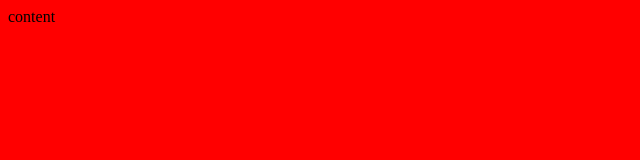
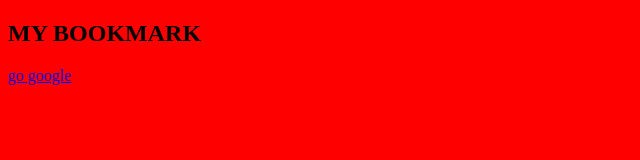
Before and after one commit to manojgowda17/sigma--web-dev-corse, a plain HTML site: page video 3/index.html in a window 1280 px wide. Shown: the whole page, without its empty margins (0-640 px from the left). Drawn offline with Linux system fonts and the light colour scheme.

Commit message:
Update index.html

```diff
--- a/video 3/index.html
+++ b/video 3/index.html
@@ -9,7 +9,10 @@
     <link rel="stylesheet" href="style.css">
 </head>
 <body>
-    content
+<h2>MY BOOKMARK</h2>
+<a href="http://www.google.com">go google</a>
+
+
     <script src="script.js"></script>
 </body>
 </html>
```
